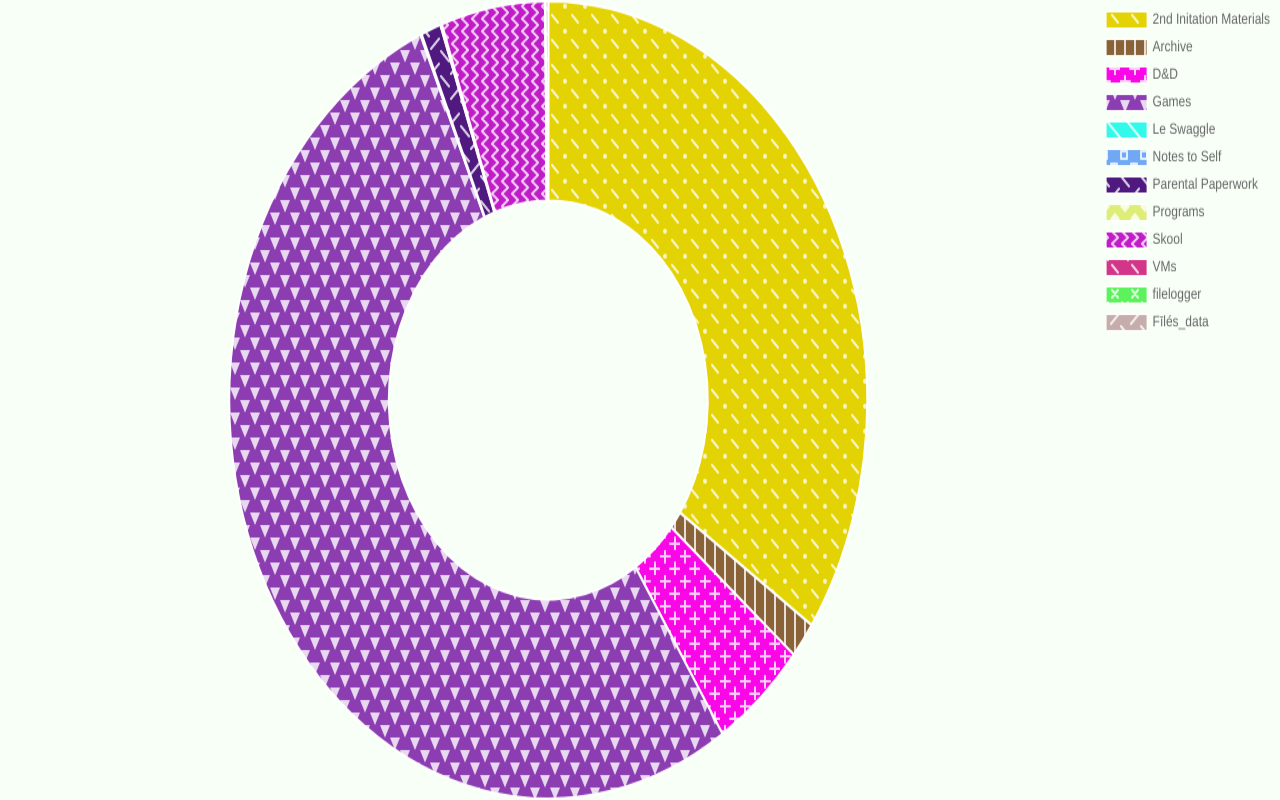
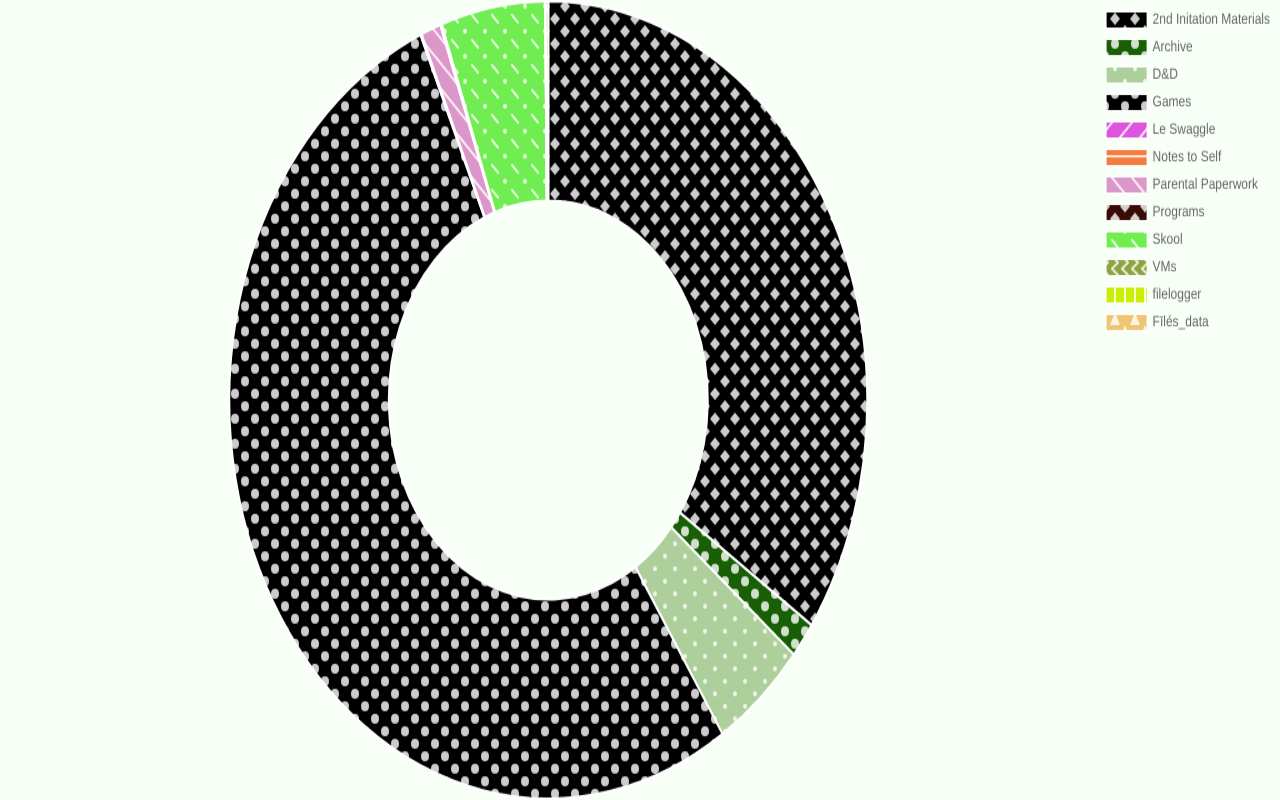
Before and after one commit to swag31415/DonutVis, a plain HTML site: page index.html in a window 1280 px wide. Drawn offline with Linux system fonts and the light colour scheme.

Commit message:
added folder traversal

```diff
--- a/index.html
+++ b/index.html
@@ -20,29 +20,24 @@
   <script src="resources\js\data.js"></script>
   <script>
     var ctx = $('.chart').get(0).getContext('2d')
-    var names = getNames(main_folder)
-    var sizes = getSizes(main_folder)
+    var curr = main_folder
     var chart = new Chart(ctx, {
-      // The type of chart we want to create
       type: 'doughnut',
-
-      // The data for our dataset
-      data: {
-        labels: names,
-        datasets: [{
-          label: 'My First dataset',
-          backgroundColor: pattern.generate(gen_colors(names.length)),
-          data: sizes
-        }]
-      },
-
-      // Configuration options go here
+      data: gen_data(curr),
       options: {
         legend: {
           position: "right"
         }
       }
     });
+
+    $(".chart").click((event) => {
+      var chunk = chart.getElementAtEvent(event)[0]
+      var name = chart.data.labels[chunk._index]
+      curr = curr.folders.find(f => f.name == name)
+      chart.data = gen_data(curr)
+      chart.update()
+    })
   </script>
 </head>
 
--- a/resources/js/Parser.js
+++ b/resources/js/Parser.js
@@ -7,3 +7,15 @@ function getSizes(folder) {
     return folder.folders.map(f => f.size) // All the folder sizes
             .concat(folder.files.map(f => f.size)) // AND all the file sizes
 }
+
+function gen_data(folder) {
+    var names = getNames(folder)
+    return {
+        labels: names,
+        datasets: [{
+          label: folder.name,
+          backgroundColor: pattern.generate(gen_colors(names.length)),
+          data: getSizes(folder)
+        }]
+    }
+}
```
